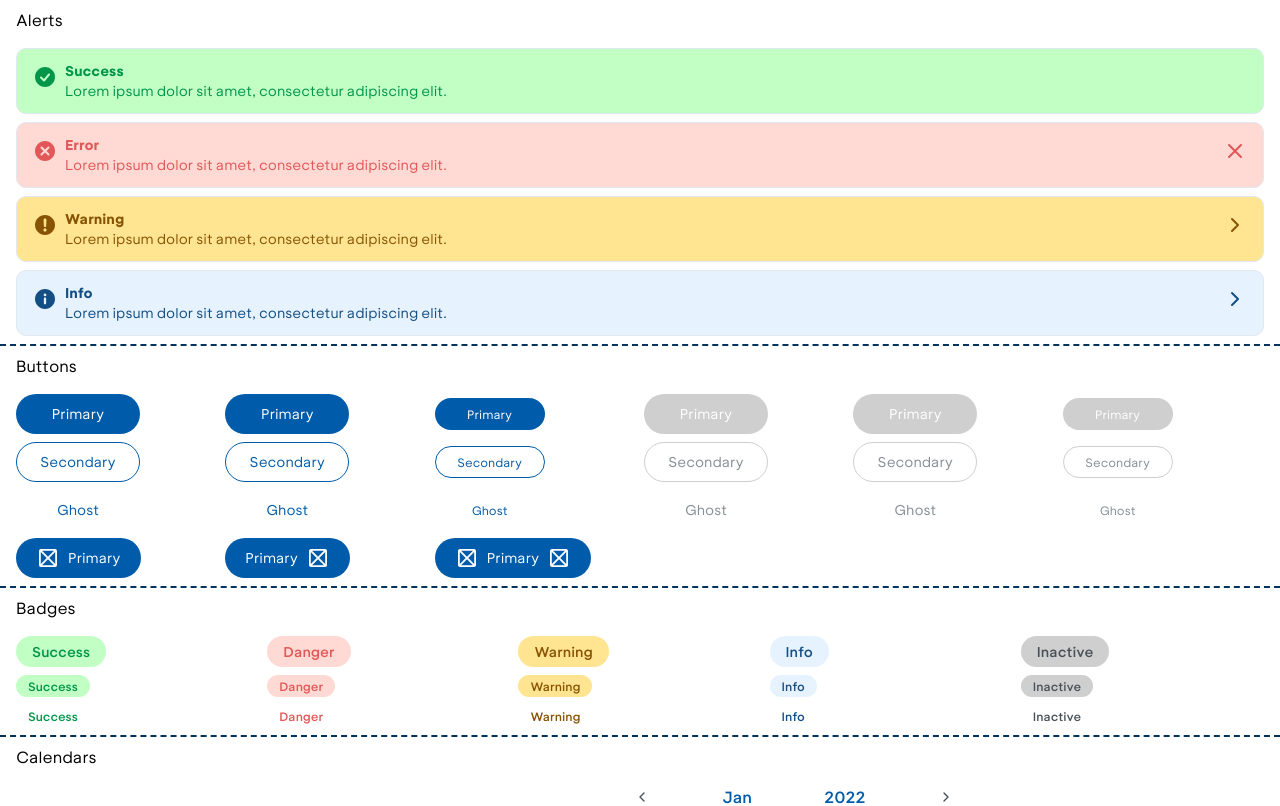
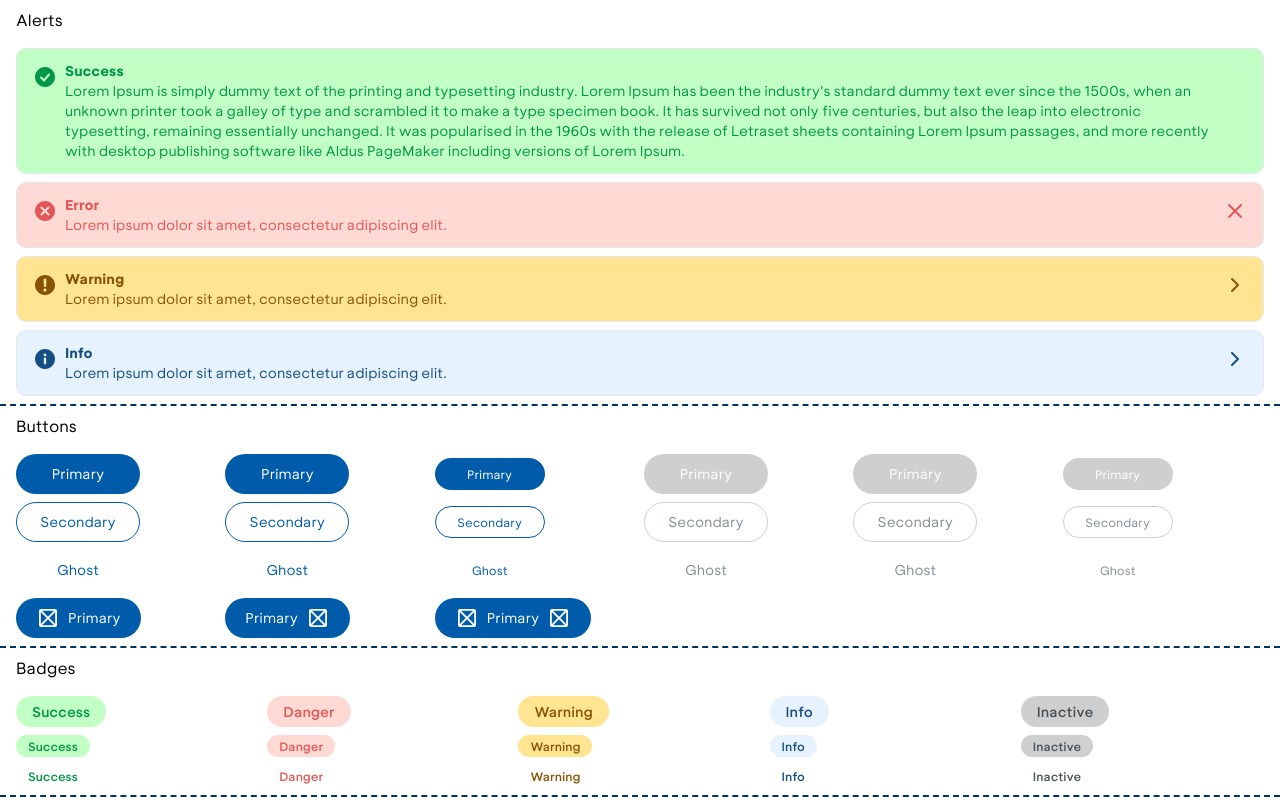
Before and after one commit to shrall/lighthouse-ui, a React (Vite) app: page / in a window 1280 px wide. Shown: the top 806 px of the page. Built offline with nearby package versions, Linux system fonts and the light colour scheme.

Commit message:
fix: text inside alert breaks if it's too long

```diff
--- a/lib/components/ui/alert.tsx
+++ b/lib/components/ui/alert.tsx
@@ -81,7 +81,11 @@ const AlertDescription = React.forwardRef<
   HTMLParagraphElement,
   React.HTMLAttributes<HTMLParagraphElement>
 >(({ className, ...props }, ref) => (
-  <div ref={ref} className={cn("lui-text-start", className)} {...props} />
+  <p
+    ref={ref}
+    className={cn("lui-break-anywhere lui-text-start", className)}
+    {...props}
+  />
 ));
 AlertDescription.displayName = "AlertDescription";
 
--- a/lib/stylesPlugin.ts
+++ b/lib/stylesPlugin.ts
@@ -83,5 +83,11 @@ const themeConfig = {
     },
 }
 
-export default plugin(() => {
-}, themeConfig);
+export default
+    plugin(({ addUtilities }) => {
+        addUtilities({
+            '.break-anywhere': {
+                'overflow-wrap': 'anywhere',
+            },
+        });
+    }, themeConfig);
--- a/src/pages/Alerts.tsx
+++ b/src/pages/Alerts.tsx
@@ -8,7 +8,15 @@ function Alerts() {
         <Alert variant="success">
           <AlertTitle>Success</AlertTitle>
           <AlertDescription>
-            Lorem ipsum dolor sit amet, consectetur adipiscing elit.
+            Lorem Ipsum is simply dummy text of the printing and typesetting
+            industry. Lorem Ipsum has been the industry's standard dummy text
+            ever since the 1500s, when an unknown printer took a galley of type
+            and scrambled it to make a type specimen book. It has survived not
+            only five centuries, but also the leap into electronic typesetting,
+            remaining essentially unchanged. It was popularised in the 1960s
+            with the release of Letraset sheets containing Lorem Ipsum passages,
+            and more recently with desktop publishing software like Aldus
+            PageMaker including versions of Lorem Ipsum.
           </AlertDescription>
         </Alert>
         <Alert
```
